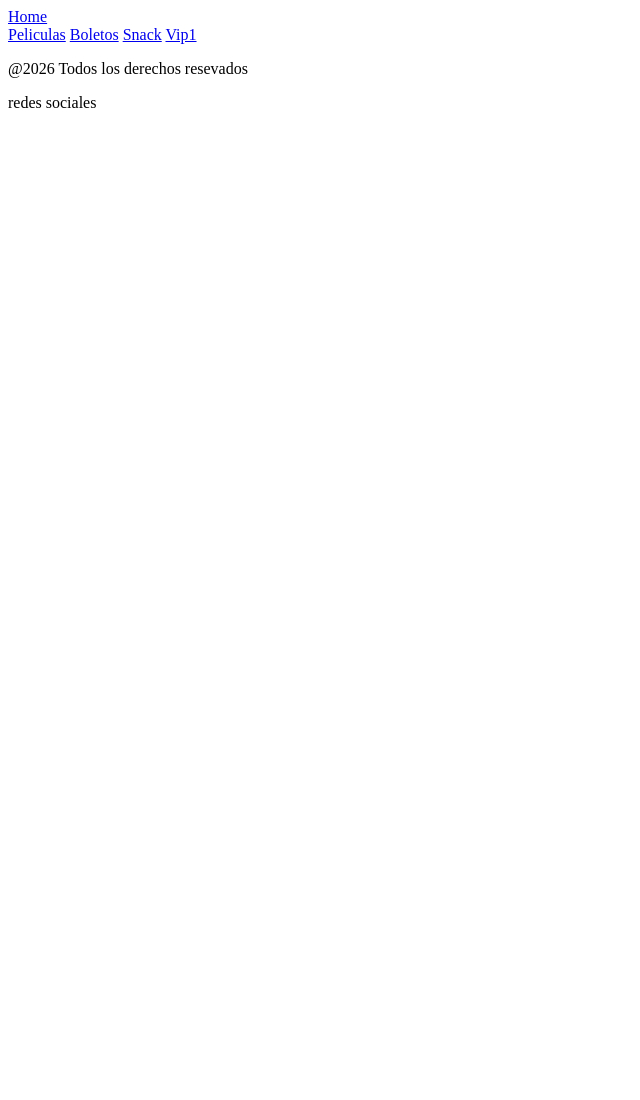
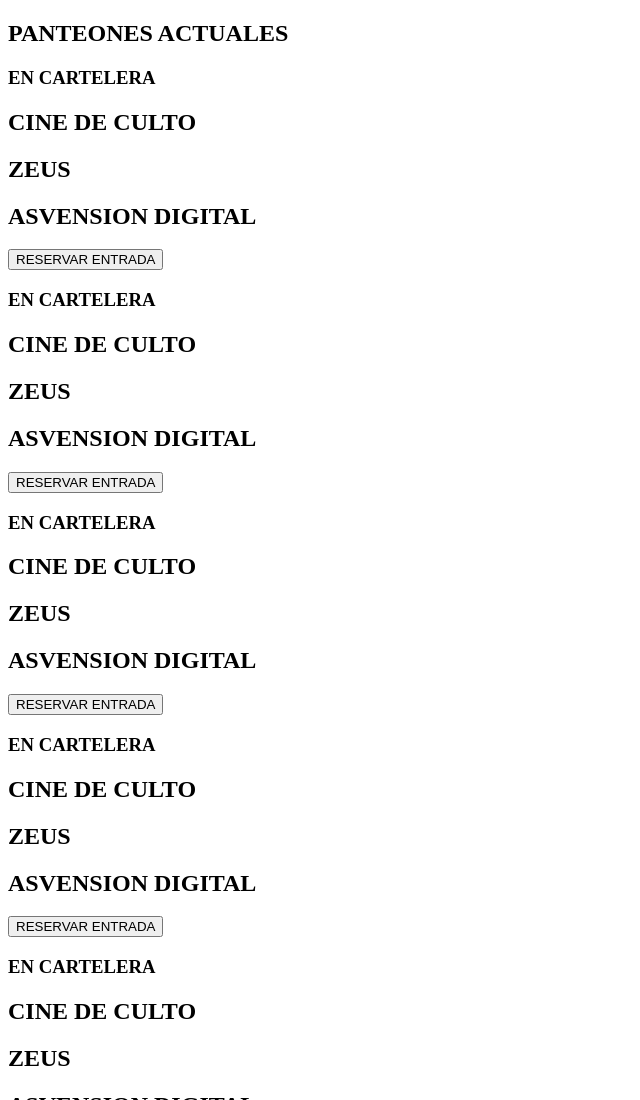
Before and after one commit to Web-101/proyecto-final-Pwendd, a plain HTML site: page index.html in a window 1280 px wide. Shown: the top 1100 px of the page, without its empty margins (0-640 px from the left). Before the commit the page ends 800 px from the top, so only its background shows below. Drawn offline with Linux system fonts and the light colour scheme.

Commit message:
Refactor index.html structure and add content

```diff
--- a/index.html
+++ b/index.html
@@ -1,32 +1,169 @@
 <!DOCTYPE html>
 <html lang="es">
-
 <head>
     <meta charset="UTF-8">
     <meta name="viewport" content="width=device-width, initial-scale=1.0">
-    <link rel="stylesheet" href="estilos/style.css">
+    <link rel="stylesheet" href="estilos.css">
     <title>Cartelera de Cine</title>
 </head>
 
 <body>
-    <header>
-        <nav>
-            <a href="index.html"><i></i>Home</a>
-            <div id="enlaces">
-                <a href="#">Peliculas</a>
-                <a href="#">Boletos</a>
-                <a href="#">Snack</a>
-                <a href="#">Vip1</a>
-            </div>
-        </nav>
-    </header>
-    <main>
+   <div class="principal">
+    <div class="caja-principal">
+         <header class="header"></header>
 
-    </main>
-    <footer>
-        <p>@2026 Todos los derechos resevados</p>
-        <p>redes sociales</p>
-    </footer>
+    </div>
+
+
+    <div class="caja-subprincipal">
+        <div class="caja-titulo">
+            <h2 class="titulo">PANTEONES ACTUALES</h2>
+        </div>
+        <section class="caja-foto">
+
+             <article class="cartelera foto-1">
+                <div class="cartelera-header">
+                 <h3 class="cartelera-titulo">EN CARTELERA</h3>
+                </div>
+                <div class="cartelera-contenido">
+                    <div class="cartelera-info">
+                        <h2 class="categoria">CINE DE CULTO</h2>
+                        <h2 class="pelicula">ZEUS</h2>
+                        <h2 class="subtitulo">ASVENSION DIGITAL</h2>
+                    </div>
+                    <button class="button">RESERVAR ENTRADA</button>
+                </div>
+             </article>
+
+             <article class="cartelera foto-2">
+                <div class="cartelera-header">
+                 <h3 class="cartelera-titulo">EN CARTELERA</h3>
+                </div>
+                <div class="cartelera-contenido">
+                    <div class="cartelera-info">
+                        <h2 class="categoria">CINE DE CULTO</h2>
+                        <h2 class="pelicula">ZEUS</h2>
+                        <h2 class="subtitulo">ASVENSION DIGITAL</h2>
+                    </div>
+                    <button class="button">RESERVAR ENTRADA</button>
+                </div>
+             </article>
+
+             <article class="cartelera foto-3">
+                <div class="cartelera-header">
+                 <h3 class="cartelera-titulo">EN CARTELERA</h3>
+                </div>
+                <div class="cartelera-contenido">
+                    <div class="cartelera-info">
+                        <h2 class="categoria">CINE DE CULTO</h2>
+                        <h2 class="pelicula">ZEUS</h2>
+                        <h2 class="subtitulo">ASVENSION DIGITAL</h2>
+                    </div>
+                    <button class="button">RESERVAR ENTRADA</button>
+                </div>
+             </article>
+
+             <article class="cartelera foto-4">
+                <div class="cartelera-header">
+                 <h3 class="cartelera-titulo">EN CARTELERA</h3>
+                </div>
+                <div class="cartelera-contenido">
+                    <div class="cartelera-info">
+                        <h2 class="categoria">CINE DE CULTO</h2>
+                        <h2 class="pelicula">ZEUS</h2>
+                        <h2 class="subtitulo">ASVENSION DIGITAL</h2>
+                    </div>
+                    <button class="button">RESERVAR ENTRADA</button>
+                </div>
+             </article>
+
+             <article class="cartelera foto-5">
+                <div class="cartelera-header">
+                 <h3 class="cartelera-titulo">EN CARTELERA</h3>
+                </div>
+                <div class="cartelera-contenido">
+                    <div class="cartelera-info">
+                        <h2 class="categoria">CINE DE CULTO</h2>
+                        <h2 class="pelicula">ZEUS</h2>
+                        <h2 class="subtitulo">ASVENSION DIGITAL</h2>
+                    </div>
+                    <button class="button">RESERVAR ENTRADA</button>
+                </div>
+             </article>
+
+             <article class="cartelera foto-6">
+                <div class="cartelera-header">
+                 <h3 class="cartelera-titulo">EN CARTELERA</h3>
+                </div>
+                <div class="cartelera-contenido">
+                    <div class="cartelera-info">
+                        <h2 class="categoria">CINE DE CULTO</h2>
+                        <h2 class="pelicula">ZEUS</h2>
+                        <h2 class="subtitulo">ASVENSION DIGITAL</h2>
+                    </div>
+                    <button class="button">RESERVAR ENTRADA</button>
+                </div>
+             </article>
+
+             <article class="cartelera foto-7">
+                <div class="cartelera-header">
+                 <h3 class="cartelera-titulo">EN CARTELERA</h3>
+                </div>
+                <div class="cartelera-contenido">
+                    <div class="cartelera-info">
+                        <h2 class="categoria">CINE DE CULTO</h2>
+                        <h2 class="pelicula">ZEUS</h2>
+                        <h2 class="subtitulo">ASVENSION DIGITAL</h2>
+                    </div>
+                    <button class="button">RESERVAR ENTRADA</button>
+                </div>
+             </article>
+
+             <article class="cartelera foto-8">
+                <div class="cartelera-header">
+                 <h3 class="cartelera-titulo">EN CARTELERA</h3>
+                </div>
+                <div class="cartelera-contenido">
+                    <div class="cartelera-info">
+
+
+                        <h2 class="categoria">CINE DE CULTO</h2>
+                        <h2 class="pelicula">ZEUS</h2>
+                        <h2 class="subtitulo">ASVENSION DIGITAL</h2>
+                    </div>
+                    <button class="button">RESERVAR ENTRADA</button>
+                </div>
+             </article>
+
+
+
+
+
+
+
+
+
+
+
+
+
+        </section>
+    </div>
+
+
+
+
+    <div class="caja-opcional"></div>
+
+   </div>
+
+
+
+
+   <div class="secundario"></div>
+
+
+
 </body>
 
 </html>
```
